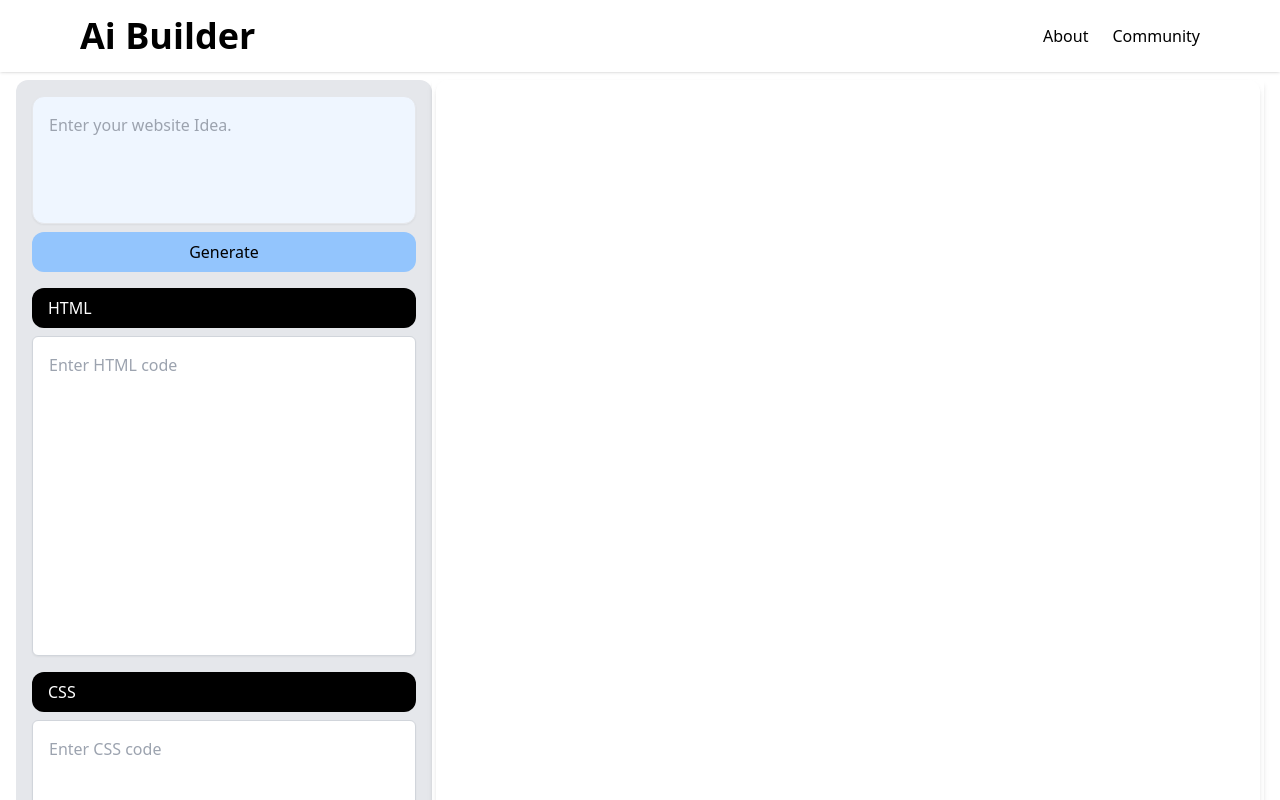
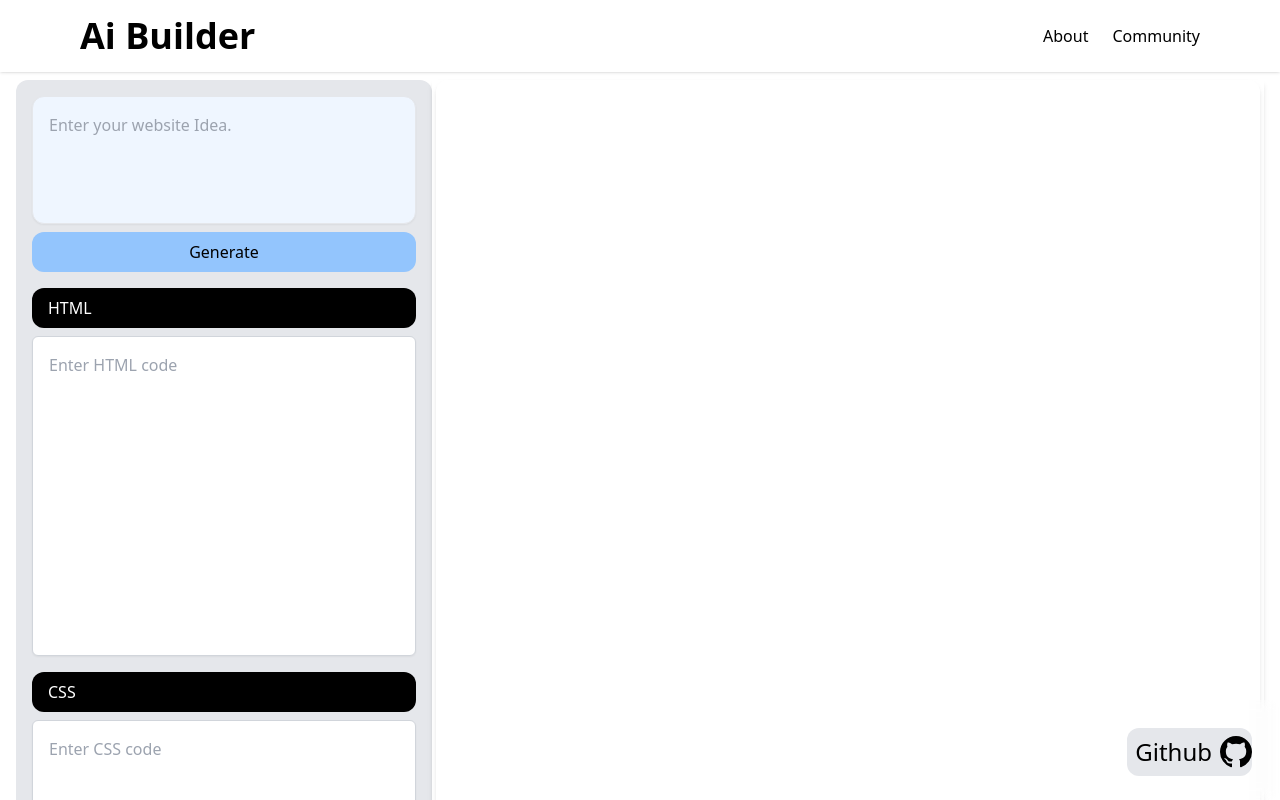
Before and after one commit to Saransh29/ai-builder, a Next.js app: page / in a window 1280 px wide. Shown: the top 800 px of the page. Built offline with nearby package versions, Linux system fonts and the light colour scheme; no server answers.

Commit message:
changed the api call method to fix the 30second timeout issue and added a floating button for Github repo link.

```diff
--- a/app/layout.js
+++ b/app/layout.js
@@ -1,5 +1,6 @@
 import "./globals.css";
 import Navbar from "./navbar";
+import Floating from "@/components/Floating";
 import Script from "next/script";
 
 export const metadata = {
@@ -27,6 +28,7 @@ export default function RootLayout({ children }) {
       <body>
         <Navbar />
         {children}
+        <Floating />
       </body>
     </html>
   );
--- /dev/null
+++ b/components/Floating.js
@@ -0,0 +1,36 @@
+import React from "react";
+
+const Floating = () => {
+  return (
+    <div className="p-4 m-2">
+      <div className="fixed bottom-0 right-0 md:visible invisible backdrop-blur rounded-xl">
+        <div className=" m-2 p-5 rounded-xl flex flex-row items-center justify-center space-x-2 mb-1">
+          <a
+            className="hover:-translate-y-1 transition-transform cursor-pointer"
+            rel="noreferrer"
+            target="_blank"
+            href="https://github.com/Saransh29/ai-builder"
+          >
+            <div className="flex flex-row justify-center items-center rounded-xl bg-gray-200">
+              {" "}
+              <p className="p-2 text-2xl"> Github</p>
+              <svg
+                height="32"
+                area-hidden="true"
+                viewBox="0 0 16 16"
+                version="1.1"
+                width="32"
+                data-view-component="true"
+                className="octicon octicon-mark-github v-align-middle"
+              >
+                <path d="M8 0c4.42 0 8 3.58 8 8a8.013 8.013 0 0 1-5.45 7.59c-.4.08-.55-.17-.55-.38 0-.27.01-1.13.01-2.2 0-.75-.25-1.23-.54-1.48 1.78-.2 3.65-.88 3.65-3.95 0-.88-.31-1.59-.82-2.15.08-.2.36-1.02-.08-2.12 0 0-.67-.22-2.2.82-.64-.18-1.32-.27-2-.27-.68 0-1.36.09-2 .27-1.53-1.03-2.2-.82-2.2-.82-.44 1.1-.16 1.92-.08 2.12-.51.56-.82 1.28-.82 2.15 0 3.06 1.86 3.75 3.64 3.95-.23.2-.44.55-.51 1.07-.46.21-1.61.55-2.33-.66-.15-.24-.6-.83-1.23-.82-.67.01-.27.38.01.53.34.19.73.9.82 1.13.16.45.68 1.31 2.69.94 0 .67.01 1.3.01 1.49 0 .21-.15.45-.55.38A7.995 7.995 0 0 1 0 8c0-4.42 3.58-8 8-8Z"></path>
+              </svg>
+            </div>
+          </a>
+        </div>
+      </div>
+    </div>
+  );
+};
+
+export default Floating;
--- a/components/Footer.js
+++ b/components/Footer.js
@@ -3,11 +3,12 @@ import { AiOutlineGithub, AiOutlineLinkedin } from "react-icons/ai";
 
 export default function Footer() {
   return (
-    <footer className=" w-full mx-auto max-w-3xl px-4 sm:px-6 md:max-w-7xl ">
+    <footer className=" w-full mx-auto max-w-3xl px-4 sm:px-6 md:max-w-5xl ">
       <hr className="w-full h-0.5 mx-auto mt-8 bg-neutral-200 border-0"></hr>
       <div className="mx-auto  p-4 flex flex-col text-center text-black md:flex-row md:justify-between">
         <div className="flex flex-row items-center justify-center space-x-1 text-black">
-          © 2023 Saransh Bibiyan<a href="https://saransh.me" className="hover:underline"></a>
+          © 2023 Saransh Bibiyan
+          <a href="https://saransh.me" className="hover:underline"></a>
         </div>
         <div className="flex flex-row items-center justify-center space-x-2 mb-1">
           <a
--- a/components/Generate.js
+++ b/components/Generate.js
@@ -36,7 +36,9 @@ export default function Generate({ handleGeneration }) {
         // "https://api.openai.com/v1/chat/completions",
         // "http://localhost:5000/GPT",
         // "http://localhost:5000/testing-api",
-        "https://funny-tan-scorpion.cyclic.app/GPT",
+        // "http://localhost:5000/build",
+        // "https://funny-tan-scorpion.cyclic.app/GPT",
+        "https://funny-tan-scorpion.cyclic.app/build",
         {
           method: "POST",
           headers: {
--- a/utils/helper.js
+++ b/utils/helper.js
@@ -4,7 +4,7 @@ const extractCode = (message) => {
   const regexCss = /---startcss---([\s\S]*?)---endcss---/;
   const regexJs = /---startjs---([\s\S]*?)---endjs---/;
 
-  console.log(message.match(regexHtml)[1]);
+  // console.log(message.match(regexHtml)[1]);
   const html = message.match(regexHtml) ? message.match(regexHtml)[1] : "";
   const css = message.match(regexCss) ? message.match(regexCss)[1] : "";
   const js = message.match(regexJs) ? message.match(regexJs)[1] : "";
```
